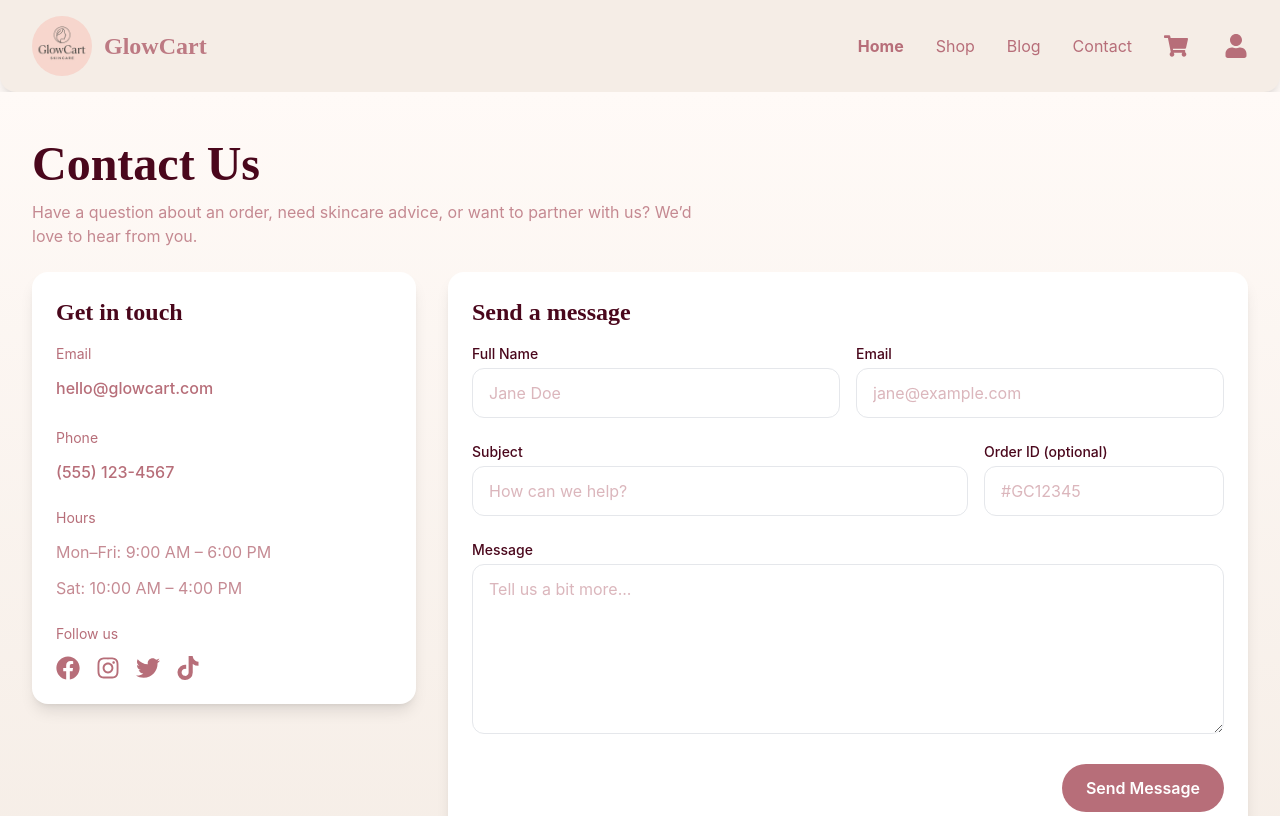
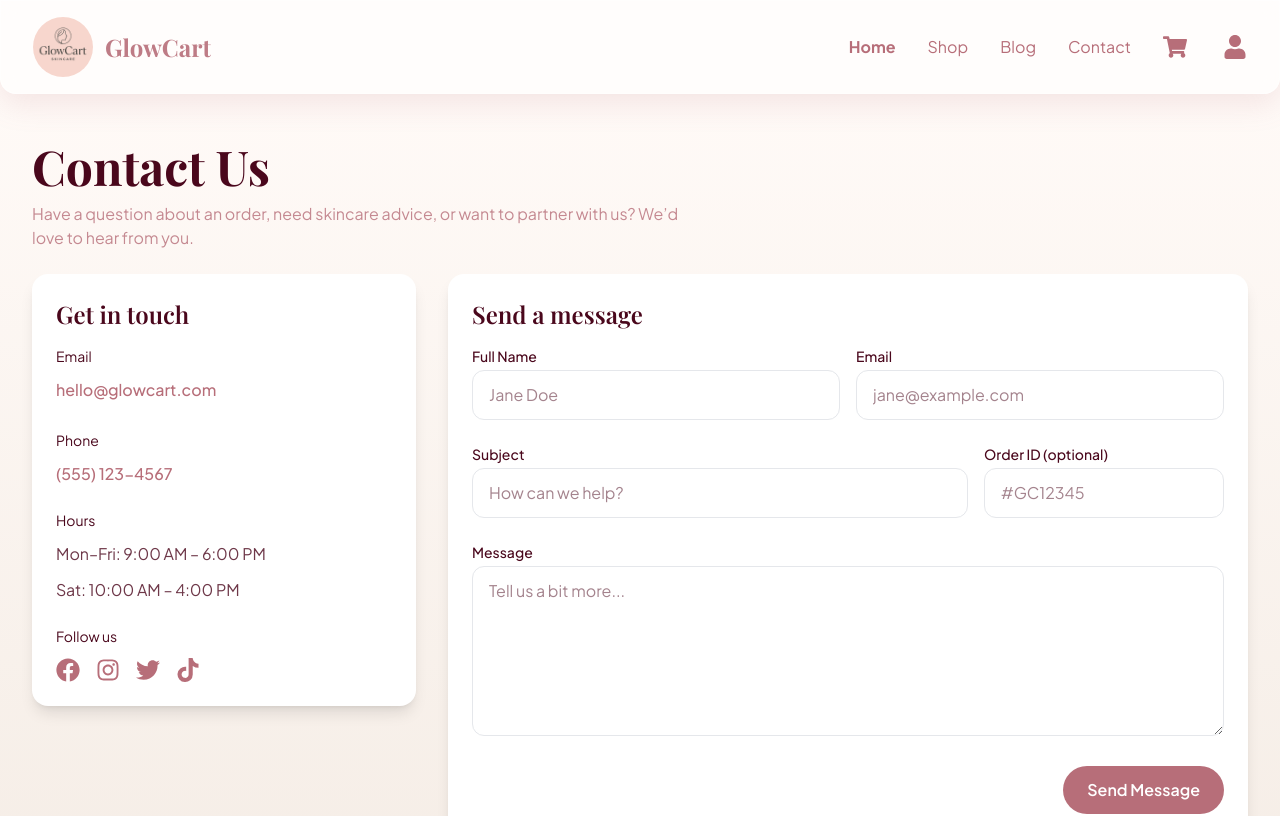
Before and after one commit to Stephen-Ogunjobi/glowcart, a Next.js app: page /contact in a window 1280 px wide. Shown: the top 816 px of the page. Built offline with nearby package versions, Linux system fonts and the light colour scheme.

Commit message:
global utility

```diff
--- a/app/_components/AddToCartBtn.tsx
+++ b/app/_components/AddToCartBtn.tsx
@@ -13,10 +13,7 @@ export default function AddToCartBtn({ product }: { product: Product }) {
         addToCart(product);
         toast.success(`${product.name} added to cart!`);
       }}
-      className="inline-flex items-center gap-2 px-5 py-2.5 rounded-full bg-[var(--color-rose-gold)] text-white
-                  font-medium shadow-sm hover:shadow-lg hover:bg-opacity-95 active:scale-[.98]
-                  focus:outline-none focus:ring-2 focus:ring-[var(--color-rose-gold)]/40
-                  transition-all duration-300"
+      className="btn btn-primary"
     >
       <FaShoppingBag className="text-base" />
       <span>Add to Cart</span>
--- a/app/_components/Footer.tsx
+++ b/app/_components/Footer.tsx
@@ -4,7 +4,7 @@ import Image from "next/image";
 
 export default function Footer() {
   return (
-    <footer className="bg-[var(--color-beige)] text-[var(--color-rose-gold)]">
+    <footer className="section text-[var(--color-rose-gold)]">
       {/* Main Footer Content */}
       <div className="max-w-7xl mx-auto px-8 py-16">
         <div className="grid grid-cols-1 md:grid-cols-2 lg:grid-cols-4 gap-12">
--- a/app/_components/Herosection.tsx
+++ b/app/_components/Herosection.tsx
@@ -3,21 +3,17 @@ import Link from "next/link";
 
 export default function Herosection() {
   return (
-    <section className="flex h-[90vh] bg-gradient-to-r from-[var(--color-beige)] to-[var(--color-offwhite)]">
+    <section className="flex h-[90vh] section">
       <div className="w-[60%] bg-[var(--color-pink)] bg-opacity-10 p-16 flex flex-col justify-center items-start space-y-8">
-        <h2 className="text-6xl font-playfair text-[#4A071C] leading-tight font-bold text-shadow-sm">
-          Glow Starts{" "}
+        <h2 className="text-6xl font-playfair leading-tight font-bold text-shadow-sm">
+          <span className="gradient-text">Glow Starts</span>{" "}
           <span className="text-7xl block mt-2 font-bold">Here</span>
         </h2>
         <p className="text-xl text-[var(--color-rose-gold)] opacity-80 max-w-lg">
           Your journey to radiant skin begins here. Explore our range of
           skincare products tailored just for you.
         </p>
-        <Link
-          href="/shop"
-          className="px-8 py-4 bg-[var(--color-rose-gold)] !text-white rounded-full text-lg font-semibold
-          hover:bg-opacity-90 transition-all duration-300 hover:shadow-lg transform hover:-translate-y-1"
-        >
+        <Link href="/shop" className="btn btn-primary text-lg">
           Shop Now
         </Link>
       </div>
--- a/app/_components/NavLink.tsx
+++ b/app/_components/NavLink.tsx
@@ -24,14 +24,14 @@ export default function NavLink() {
       </Link>
       <button
         onClick={toggleCart}
-        className="accent flex items-center relative"
+        className="accent flex items-center relative hover-float"
         aria-label="Cart"
       >
         <span className="mr-1">
           <FaShoppingCart color="var(--color-rose-gold)" size={24} />
         </span>
         {cartCount > 0 && (
-          <span className="absolute -top-2 -right-2 bg-[var(--color-rose-gold)] text-white rounded-full w-5 h-5 flex items-center justify-center text-xs">
+          <span className="absolute -top-2 -right-2 bg-[var(--color-rose-gold)] text-white rounded-full w-5 h-5 flex items-center justify-center text-xs soft-shadow">
             {cartCount}
           </span>
         )}
--- a/app/_components/Navbar.tsx
+++ b/app/_components/Navbar.tsx
@@ -3,7 +3,7 @@ import NavLink from "./NavLink";
 
 export default function Navbar() {
   return (
-    <header className="w-full px-8 py-4 flex items-center justify-between bg-[var(--color-beige)] shadow-lg rounded-b-2xl transition-all duration-300 hover:shadow-xl hover:bg-opacity-95">
+    <header className="w-full px-8 py-4 flex items-center justify-between glass elevated rounded-b-2xl transition-all duration-300 hover:shadow-xl">
       <Logo />
       <NavLink />
     </header>
--- a/app/_components/NoProductsFound.tsx
+++ b/app/_components/NoProductsFound.tsx
@@ -14,12 +14,7 @@ export default function NoProductsFound() {
       <h3 className="text-2xl text-[#4A071C] mb-4">
         No products found for the selected filters
       </h3>
-      <button
-        onClick={handleReset}
-        className="px-6 py-3 bg-[var(--color-rose-gold)] text-white rounded-xl
-          font-medium hover:bg-opacity-90 transform hover:-translate-y-0.5
-          transition-all duration-300"
-      >
+      <button onClick={handleReset} className="btn btn-primary">
         Show All Products
       </button>
     </div>
--- a/app/globals.css
+++ b/app/globals.css
@@ -1,20 +1,59 @@
 @import "tailwindcss";
+
+/*
+  Design tokens and foundations
+  - Color tokens (brand + supporting)
+  - Semantic tokens (text, surfaces, borders, rings, shadows)
+  - Typography base (hooked to next/font variables)
+  - Motion system, focus styles, scrollbars
+  - Reusable utility classes (btns, surfaces, badges, effects)
+*/
 
 .text-shadow-sm {
   text-shadow: 2px 2px 4px rgba(0, 0, 0, 0.1);
 }
 
 :root {
+  /* Brand palette */
   --color-pink: #f8e1e7;
   --color-beige: #f5ede6;
   --color-offwhite: #fffaf7;
   --color-rose-gold: #b76e79;
+
+  /* Expanded accents */
+  --color-blush: #fadadd;
+  --color-rose: #f7c9d1;
+  --color-lavender: #e9e2ff;
+  --color-plum: #6e3b47;
+  --color-champagne: #f8efe8;
+
+  /* Semantic tokens */
+  --text-primary: #4a071c; /* deep chocolate */
+  --text-secondary: var(--color-rose-gold);
+  --bg-body: var(--color-offwhite);
+  --surface: #ffffff;
+  --surface-muted: #fff7fb;
+  --border-soft: rgba(183, 110, 121, 0.2);
+  --ring-rose: rgba(183, 110, 121, 0.45);
+  --shadow-rose: 0 10px 30px rgba(183, 110, 121, 0.15);
+  --gradient-rose: linear-gradient(
+    135deg,
+    #f7c9d1 0%,
+    #f8e1e7 50%,
+    #b76e79 100%
+  );
+
+  /* Motion */
+  --ease-sweet: cubic-bezier(0.22, 1, 0.36, 1);
 }
 
+/* Typography base hooked to next/font variables */
 body {
-  background: var(--color-offwhite);
-  color: var(--color-rose-gold);
-  font-family: "Inter", "Helvetica Neue", Arial, sans-serif;
+  background: var(--bg-body);
+  color: var(--text-primary);
+  font-family: var(--font-sans, "Inter", "Helvetica Neue", Arial, sans-serif);
+  -webkit-font-smoothing: antialiased;
+  -moz-osx-font-smoothing: grayscale;
 }
 
 h1,
@@ -22,19 +61,21 @@ h2,
 h3,
 h4,
 h5,
-h6 {
-  font-family: "Playfair Display", "Times New Roman", serif;
+h6,
+.font-playfair {
+  font-family: var(--font-serif, "Playfair Display", "Times New Roman", serif);
 }
 
 a {
-  color: var(--color-rose-gold);
+  color: var(--text-secondary);
   text-decoration: none;
 }
 
 /* Accent elements */
 .accent {
   color: var(--color-rose-gold);
-  transition: color 0.3s, background 0.3s, box-shadow 0.3s;
+  transition: color 0.3s var(--ease-sweet), background 0.3s var(--ease-sweet),
+    box-shadow 0.3s var(--ease-sweet);
 }
 
 .navlink {
@@ -42,13 +83,172 @@ a {
   border-radius: 1.5rem;
   font-size: 1.1rem;
   background: transparent;
-  transition: background 0.3s, color 0.3s, box-shadow 0.3s;
+  transition: background 0.3s var(--ease-sweet), color 0.3s var(--ease-sweet),
+    box-shadow 0.3s var(--ease-sweet);
   position: relative;
 }
 .navlink:hover,
-.navlink:focus {
+.navlink:focus-visible {
   background: var(--color-pink);
   color: var(--color-rose-gold);
   box-shadow: 0 2px 12px 0 rgba(183, 110, 121, 0.12);
   text-decoration: none;
 }
+
+/* Focus styles */
+:is(a, button, input, select, textarea, [role="button"], [tabindex]):focus {
+  outline: none;
+}
+:is(
+    a,
+    button,
+    input,
+    select,
+    textarea,
+    [role="button"],
+    [tabindex]
+  ):focus-visible {
+  outline: none;
+  box-shadow: 0 0 0 3px var(--ring-rose);
+  border-radius: 0.75rem;
+}
+
+/* Selection */
+::selection {
+  background: var(--color-rose);
+  color: var(--text-primary);
+}
+
+/* Scrollbars */
+* {
+  scrollbar-width: thin;
+  scrollbar-color: rgba(183, 110, 121, 0.5) transparent;
+}
+*::-webkit-scrollbar {
+  width: 10px;
+  height: 10px;
+}
+*::-webkit-scrollbar-track {
+  background: transparent;
+}
+*::-webkit-scrollbar-thumb {
+  background-color: rgba(183, 110, 121, 0.5);
+  border-radius: 9999px;
+  border: 3px solid transparent;
+  background-clip: content-box;
+}
+
+/* Utilities: Buttons */
+.btn {
+  display: inline-flex;
+  align-items: center;
+  justify-content: center;
+  gap: 0.5rem;
+  padding: 0.65rem 1.1rem;
+  border-radius: 9999px;
+  font-weight: 600;
+  transition: transform 0.2s var(--ease-sweet),
+    box-shadow 0.2s var(--ease-sweet), background 0.2s var(--ease-sweet),
+    color 0.2s var(--ease-sweet);
+  will-change: transform;
+}
+.btn:hover {
+  transform: translateY(-1px);
+}
+.btn:active {
+  transform: translateY(0);
+}
+.btn-primary {
+  background: var(--color-rose-gold);
+  color: #fff;
+  box-shadow: 0 6px 18px rgba(183, 110, 121, 0.25);
+}
+.btn-primary:hover {
+  box-shadow: 0 10px 24px rgba(183, 110, 121, 0.3);
+}
+.btn-outline {
+  background: transparent;
+  color: var(--color-rose-gold);
+  border: 2px solid var(--color-rose-gold);
+}
+.btn-outline:hover {
+  background: var(--color-rose);
+}
+.btn-ghost {
+  background: transparent;
+  color: var(--color-rose-gold);
+}
+.btn-ghost:hover {
+  background: var(--color-blush);
+}
+
+/* Utilities: Surfaces */
+.card {
+  background: var(--surface);
+  border-radius: 1.5rem;
+  box-shadow: 0 8px 20px rgba(0, 0, 0, 0.05);
+  border: 1px solid var(--border-soft);
+}
+.glass {
+  background: rgba(255, 255, 255, 0.6);
+  -webkit-backdrop-filter: blur(10px);
+  backdrop-filter: blur(10px);
+  border: 1px solid rgba(255, 255, 255, 0.5);
+}
+.elevated {
+  box-shadow: var(--shadow-rose);
+}
+.section {
+  background: linear-gradient(
+    180deg,
+    var(--color-offwhite) 0%,
+    rgba(247, 201, 209, 0.12) 100%
+  );
+}
+
+/* Utilities: Labels */
+.badge,
+.chip,
+.pill {
+  display: inline-flex;
+  align-items: center;
+  gap: 0.375rem;
+  padding: 0.25rem 0.625rem;
+  border-radius: 9999px;
+  font-size: 0.85rem;
+  border: 1px solid var(--border-soft);
+  background: var(--color-beige);
+  color: var(--color-rose-gold);
+}
+
+/* Utilities: Effects */
+.gradient-text {
+  background: var(--gradient-rose);
+  -webkit-background-clip: text;
+  background-clip: text;
+  color: transparent;
+}
+.soft-shadow {
+  box-shadow: var(--shadow-rose);
+}
+.ring-rose {
+  box-shadow: 0 0 0 3px var(--ring-rose);
+}
+.hover-float {
+  transition: transform 0.3s var(--ease-sweet),
+    box-shadow 0.3s var(--ease-sweet);
+}
+.hover-float:hover {
+  transform: translateY(-2px);
+  box-shadow: 0 8px 24px rgba(183, 110, 121, 0.2);
+}
+
+/* Reduced motion respect */
+@media (prefers-reduced-motion: reduce) {
+  * {
+    animation-duration: 0.01ms !important;
+    animation-iteration-count: 1 !important;
+    transition-duration: 0.01ms !important;
+    scroll-behavior: auto !important;
+  }
+}
--- a/app/layout.tsx
+++ b/app/layout.tsx
@@ -1,8 +1,23 @@
 import "./globals.css";
+import { Plus_Jakarta_Sans, Playfair_Display } from "next/font/google";
 import Navbar from "./_components/Navbar";
 import Footer from "./_components/Footer";
 import { Toaster } from "react-hot-toast";
 import CartModal from "./_components/CartModal";
+
+const jakartaSans = Plus_Jakarta_Sans({
+  subsets: ["latin"],
+  weight: ["400", "500", "600", "700"],
+  display: "swap",
+  variable: "--font-sans",
+});
+
+const playfair = Playfair_Display({
+  subsets: ["latin"],
+  weight: ["400", "500", "600", "700"],
+  display: "swap",
+  variable: "--font-serif",
+});
 
 export const metadata = {
   title: {
@@ -17,7 +32,7 @@ export default function RootLayout({
   children: React.ReactNode;
 }>) {
   return (
-    <html lang="en">
+    <html lang="en" className={`${jakartaSans.variable} ${playfair.variable}`}>
       <body>
         <Toaster
           position="top-right"
```
Also changed, not shown: app/_components/CartModal.tsx (+6 -14 lines), app/_components/FeaturedProducts.tsx (+3 -8 lines), app/_components/ProductCard.tsx (+4 -13 lines), app/_components/ProductTile.tsx (+4 -10 lines).
